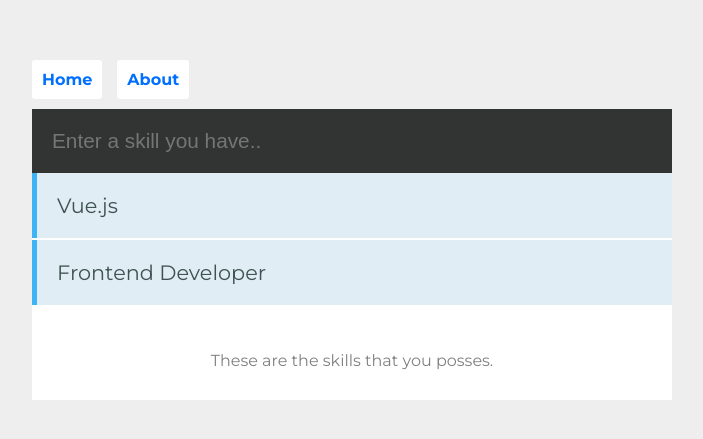
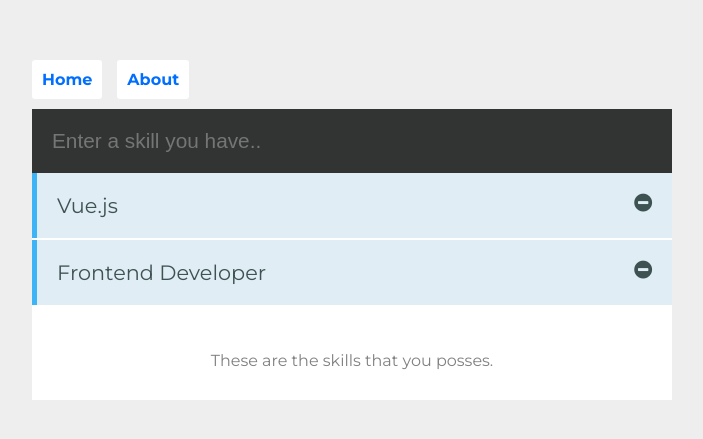
Before and after one commit to milaendo/vuePractice, a Vue app: page / in a window 1280 px wide. Shown: the part 217-656 px from the top of the page, without its empty margins (288-991 px from the left). Built offline with nearby package versions, Linux system fonts and the light colour scheme; a small style sheet from the web is missing; the HTML template or start-up script is replaced by a standard one.

Commit message:
added delete key with font awesome cdn

```diff
--- a/src/components/skills.vue
+++ b/src/components/skills.vue
@@ -9,7 +9,7 @@
       </form>
       <ul>
         <transition-group name="list" enter-active-class="animated bounceInUp" leave-active-class="animated bounceOutDown">
-          <li v-for="(data, index) in skills" :key='index'>{{ data.skill }}</li>
+          <li v-for="(data, index) in skills" :key='index'>{{ data.skill }} <i class="fa fa-minus-circle" v-on:click="remove(index)"></i></li>
         </transition-group>
       </ul>
       <p>These are the skills that you posses.</p>
@@ -37,12 +37,16 @@
           this.skill = ''
         }
       })
-    }
+    },
+    remove(id) {
+       this.skills.splice(id, 1);
+     }
   }
 }
 </script>
 
 <style scoped>
+@import "https://maxcdn.bootstrapcdn.com/font-awesome/4.7.0/css/font-awesome.min.css";
 @import "https://cdn.jsdelivr.net/npm/animate.css@3.5.1";
 
 .holder {
@@ -109,4 +113,8 @@
     transform: scale(1);
   }
 }
+i {
+  float: right;
+  cursor: pointer;
+}
 </style>
```
